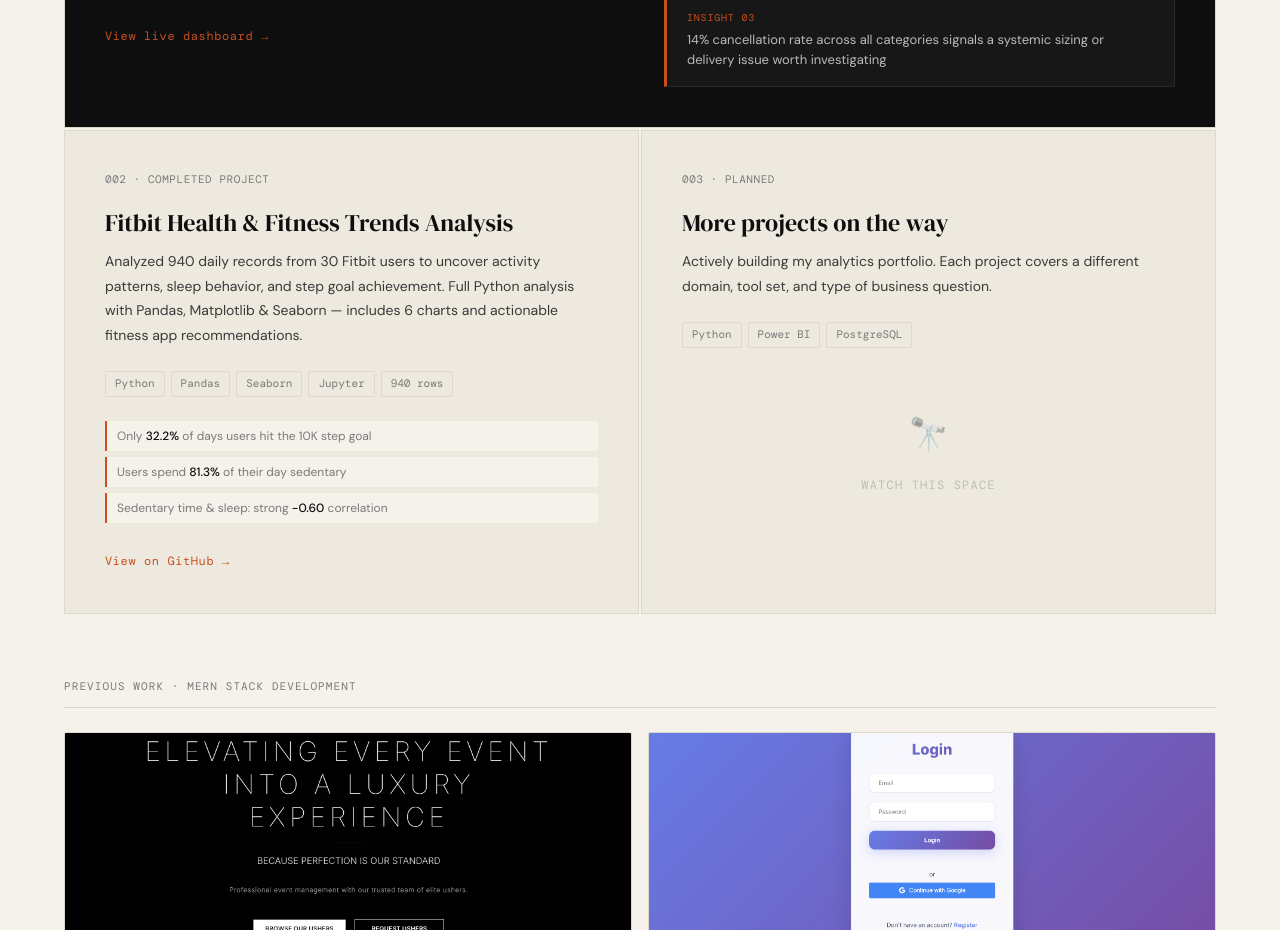
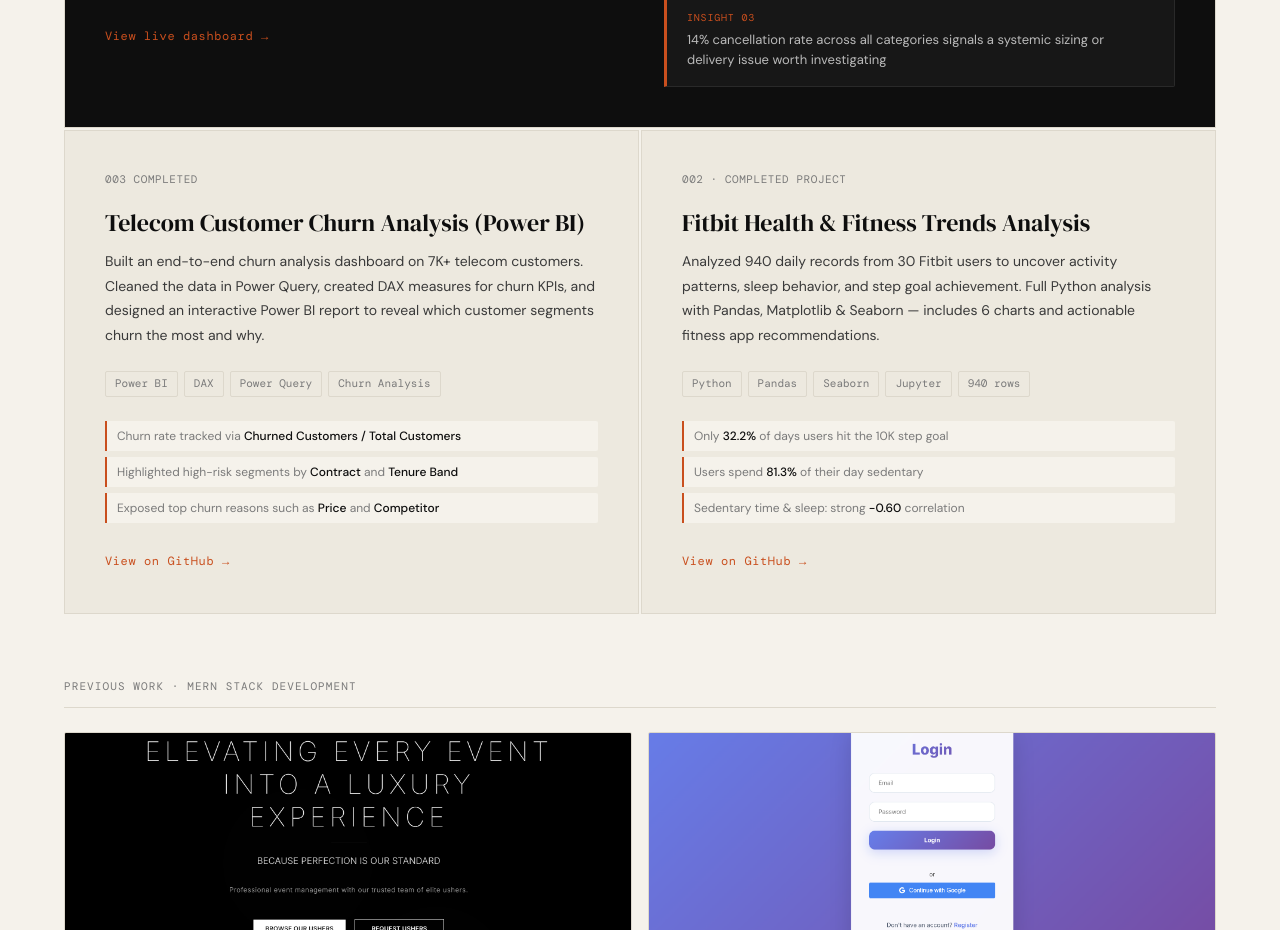
Before and after one commit to Yosifshamy/Portfolio, a React (Vite) app: page / in a window 1280 px wide. Shown: the part 2280-3210 px from the top of the page. Built offline with nearby package versions, Linux system fonts and the light colour scheme.

Commit message:
add project 3

```diff
--- a/src/components/portfolio.jsx
+++ b/src/components/portfolio.jsx
@@ -109,15 +109,15 @@ const Portfolio = () => {
             <div className="finding">
               <div className="finding-num">INSIGHT 01</div>
               <p>
-                Sets dominate revenue at ₹3.5Cr with the highest avg order
-                value of ₹854 — nearly double Kurtas
+                Sets dominate revenue at ₹3.5Cr with the highest avg order value
+                of ₹854 — nearly double Kurtas
               </p>
             </div>
             <div className="finding">
               <div className="finding-num">INSIGHT 02</div>
               <p>
-                Maharashtra, Karnataka &amp; Telangana account for ~40% of
-                total revenue — prime markets for focused investment
+                Maharashtra, Karnataka &amp; Telangana account for ~40% of total
+                revenue — prime markets for focused investment
               </p>
             </div>
             <div className="finding">
@@ -131,6 +131,48 @@ const Portfolio = () => {
         </div>
 
         {/* Project 002 - Fitbit LIVE */}
+        <div className="project-card reveal">
+          <div className="project-num">003 COMPLETED</div>
+          <h3 className="project-title">
+            Telecom Customer Churn Analysis (Power BI)
+          </h3>
+          <p className="project-desc">
+            Built an end-to-end churn analysis dashboard on 7K+ telecom
+            customers. Cleaned the data in Power Query, created DAX measures for
+            churn KPIs, and designed an interactive Power BI report to reveal
+            which customer segments churn the most and why.
+          </p>
+          <div className="project-tags">
+            <span className="tag">Power BI</span>
+            <span className="tag">DAX</span>
+            <span className="tag">Power Query</span>
+            <span className="tag">Churn Analysis</span>
+          </div>
+          <div className="project-findings-sm">
+            <div className="finding-sm">
+              Churn rate tracked via{" "}
+              <strong>Churned Customers / Total Customers</strong>
+            </div>
+            <div className="finding-sm">
+              Highlighted high-risk segments by <strong>Contract</strong> and{" "}
+              <strong>Tenure Band</strong>
+            </div>
+            <div className="finding-sm">
+              Exposed top churn reasons such as <strong>Price</strong> and{" "}
+              <strong>Competitor</strong>
+            </div>
+          </div>
+          <a
+            href="https://github.com/Yosifshamy/Telecom-Customer-Churn-PowerBI"
+            target="_blank"
+            rel="noopener noreferrer"
+            className="project-link"
+          >
+            View on GitHub →
+          </a>
+        </div>
+
+        {/* Project 003 - Telecom Churn - Power BI */}
         <div className="project-card reveal">
           <div className="project-num">002 · COMPLETED PROJECT</div>
           <h3 className="project-title">
@@ -150,9 +192,16 @@ const Portfolio = () => {
             <span className="tag">940 rows</span>
           </div>
           <div className="project-findings-sm">
-            <div className="finding-sm">Only <strong>32.2%</strong> of days users hit the 10K step goal</div>
-            <div className="finding-sm">Users spend <strong>81.3%</strong> of their day sedentary</div>
-            <div className="finding-sm">Sedentary time &amp; sleep: strong <strong>-0.60</strong> correlation</div>
+            <div className="finding-sm">
+              Only <strong>32.2%</strong> of days users hit the 10K step goal
+            </div>
+            <div className="finding-sm">
+              Users spend <strong>81.3%</strong> of their day sedentary
+            </div>
+            <div className="finding-sm">
+              Sedentary time &amp; sleep: strong <strong>-0.60</strong>{" "}
+              correlation
+            </div>
           </div>
           <a
             href="https://github.com/Yosifshamy/fitbit-fitness-analysis"
@@ -162,25 +211,6 @@ const Portfolio = () => {
           >
             View on GitHub →
           </a>
-        </div>
-
-        {/* Coming soon 2 */}
-        <div className="project-card reveal">
-          <div className="project-num">003 · PLANNED</div>
-          <h3 className="project-title">More projects on the way</h3>
-          <p className="project-desc">
-            Actively building my analytics portfolio. Each project covers a
-            different domain, tool set, and type of business question.
-          </p>
-          <div className="project-tags">
-            <span className="tag">Python</span>
-            <span className="tag">Power BI</span>
-            <span className="tag">PostgreSQL</span>
-          </div>
-          <div className="coming-soon">
-            <div className="coming-soon-icon">🔭</div>
-            <p>WATCH THIS SPACE</p>
-          </div>
         </div>
       </div>
 
```
